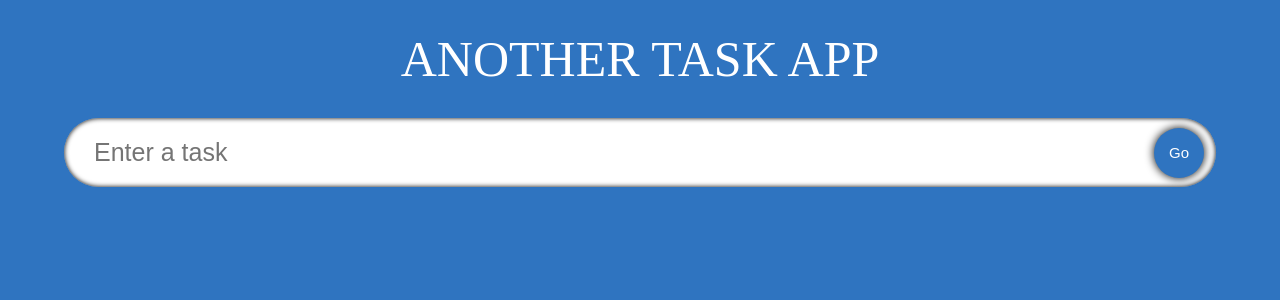
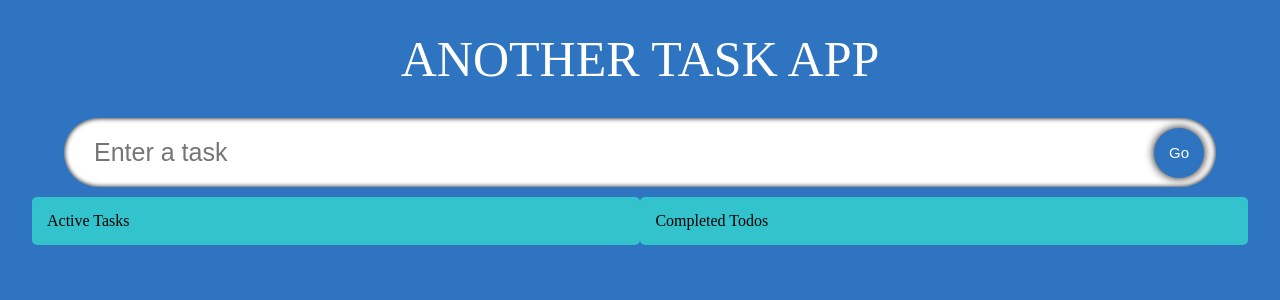
Before and after one commit to blingusblongus/react-todo-ts, a React (Create React App) app: page / in a window 1280 px wide. Shown: the top 300 px of the page. Built offline with nearby package versions, Linux system fonts and the light colour scheme; a web font is replaced by a local one.

Commit message:
list split into active and completed columns

```diff
--- a/src/components/TodoList.tsx
+++ b/src/components/TodoList.tsx
@@ -10,16 +10,42 @@
 
 const TodoList: React.FC<Props> = ({todos, setTodos}) => {
   return (
-    <div className="todos">
-        {todos.map(t => {
-            return <SingleTodo
-                todo={t}
-                key={t.id}
+    <div className="container">
+        <div className="todos">
+            <span className="todos__heading">
+                Active Tasks
+            </span>
+            {todos.map(todo => {
+                return !todo.isDone && <SingleTodo
+                todo={todo}
                 todos={todos}
-                setTodos={setTodos}
-                />
-        })}
-    </div>);
+                key={todo.id}
+                setTodos={setTodos}/>
+            })}
+        </div>
+        <div className="todos remove">
+            <span className="todos__heading">Completed Todos</span>
+        {todos.map(todo => {
+                return todo.isDone && <SingleTodo
+                todo={todo}
+                todos={todos}
+                key={todo.id}
+                setTodos={setTodos}/>
+            })}
+        </div>
+    </div>
+
+    // <div className="todos">
+    //     {todos.map(t => {
+    //         return <SingleTodo
+    //             todo={t}
+    //             key={t.id}
+    //             todos={todos}
+    //             setTodos={setTodos}
+    //             />
+    //     })}
+    // </div>
+    );
 };
 
 export default TodoList;
--- a/src/components/styles.css
+++ b/src/components/styles.css
@@ -69,6 +69,24 @@
     font-size: 25px;
     cursor: pointer;
 }
+
+.container {
+    display:flex;
+    width: 95%;
+    margin-top: 10px;
+    justify-content: space-between;
+    align-items: flex-start;
+}
+
+.todos {
+    display: flex;
+    width: 47.5%;
+    flex-direction: column;
+    padding: 15px;
+    border-radius: 5px;
+    background-color: rgb(50,195,205);
+}
+
 @media (max-width: 1200px) {
     .todos__single {
         width: 40%;
```
Also changed, not shown: notes/useReducer_hook.md (+2 -1 lines).
